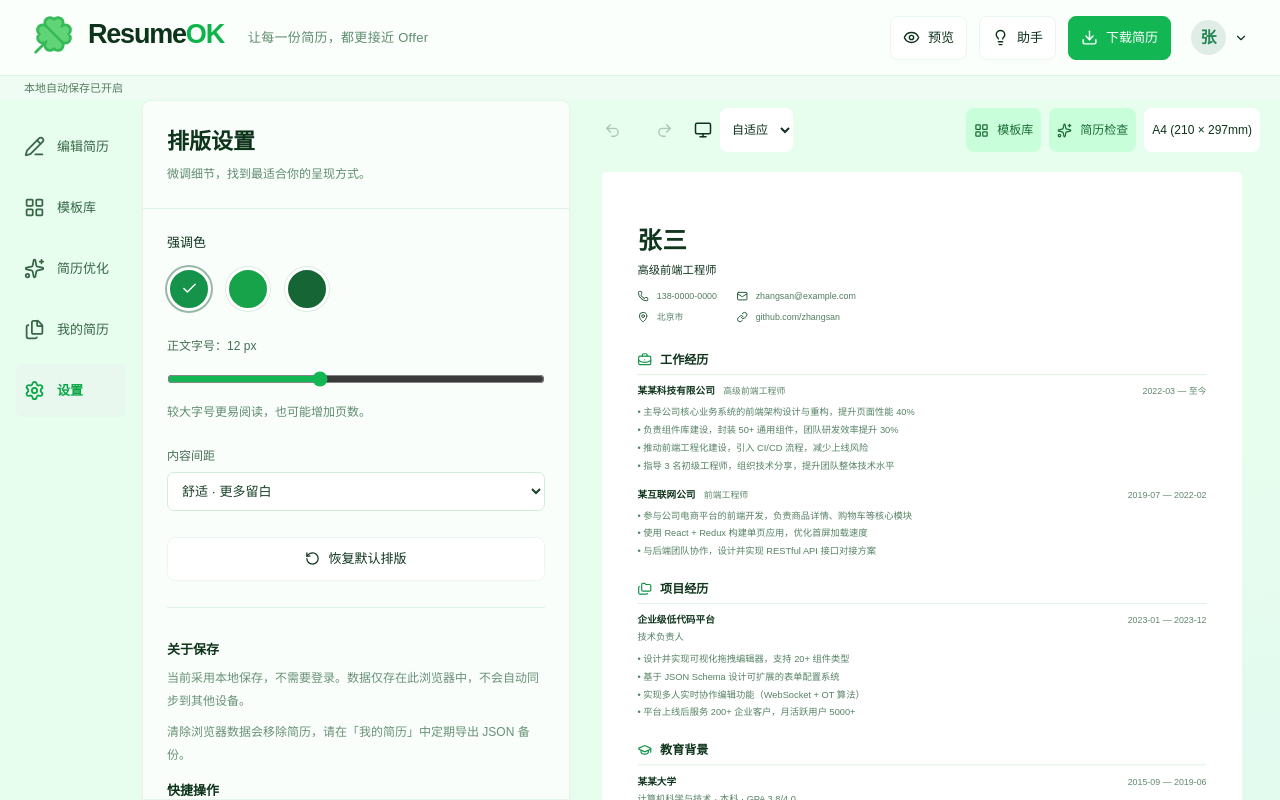
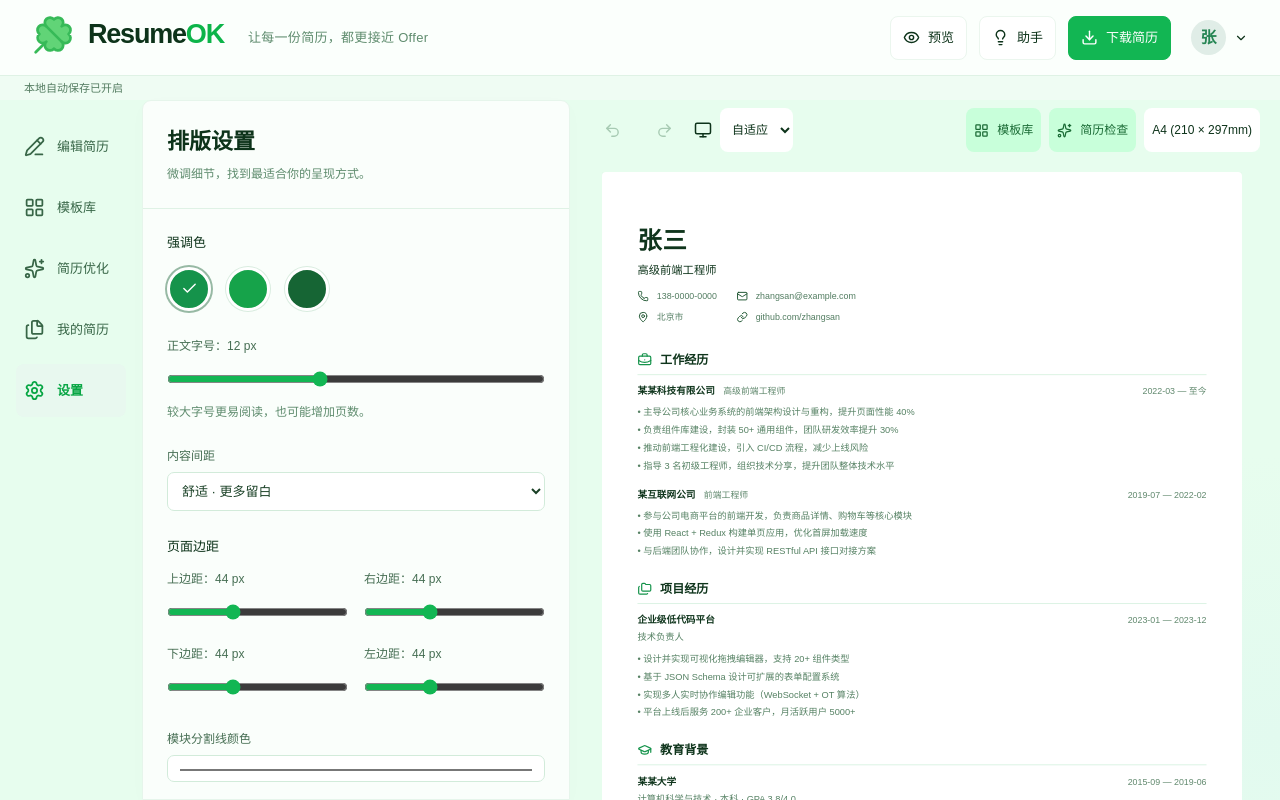
Before and after one commit to WWW-max/resume-ok, a Next.js app: page /editor in a window 1280 px wide. Both pictures are taken after a click on the button "打开设置". Built offline with nearby package versions, Linux system fonts and the light colour scheme.

Commit message:
feat: add global resume style controls

```diff
--- a/components/editor/SettingsPanel.tsx
+++ b/components/editor/SettingsPanel.tsx
@@ -69,6 +69,51 @@ export function SettingsPanel({
             <option value="compact">紧凑 · 更多内容</option>
           </select>
         </div>
+        <fieldset>
+          <legend>页面边距</legend>
+          <div className="grid grid-cols-2 gap-4">
+            {(
+              [
+                ["paddingTop", "上"],
+                ["paddingRight", "右"],
+                ["paddingBottom", "下"],
+                ["paddingLeft", "左"],
+              ] as const
+            ).map(([key, label]) => (
+              <div className={ui["field"]} key={key}>
+                <label htmlFor={key}>
+                  {label}边距：{appearance[key]} px
+                </label>
+                <input
+                  id={key}
+                  type="range"
+                  min={16}
+                  max={96}
+                  step={1}
+                  value={appearance[key]}
+                  onChange={(e) => update({ [key]: Number(e.target.value) })}
+                />
+              </div>
+            ))}
+          </div>
+        </fieldset>
+        <div className={ui["field"]}>
+          <label htmlFor="divider-color">模块分割线颜色</label>
+          <input
+            id="divider-color"
+            type="color"
+            value={appearance.dividerColor}
+            onChange={(e) => update({ dividerColor: e.target.value })}
+          />
+        </div>
+        <label className={ui["check-field"]}>
+          <input
+            type="checkbox"
+            checked={appearance.showIcons}
+            onChange={(e) => update({ showIcons: e.target.checked })}
+          />
+          显示模块标题与联系方式图标
+        </label>
         <button
           className={ui["soft-button"]}
           onClick={() =>
--- a/components/preview/ResumePreview.tsx
+++ b/components/preview/ResumePreview.tsx
@@ -113,6 +113,11 @@ export const ResumePreview = forwardRef<HTMLDivElement, { data: ResumeData }>(
           {
             "--resume-accent": accentColors[appearance.accent],
             "--resume-font-size": `${appearance.fontSize}px`,
+            "--resume-divider": appearance.dividerColor,
+            paddingTop: appearance.paddingTop,
+            paddingRight: appearance.paddingRight,
+            paddingBottom: appearance.paddingBottom,
+            paddingLeft: appearance.paddingLeft,
           } as CSSProperties
         }
       >
@@ -139,7 +144,7 @@ export const ResumePreview = forwardRef<HTMLDivElement, { data: ResumeData }>(
                 const ContactIcon = Icon as typeof Phone;
                 return typeof text === "string" && text ? (
                   <span key={i}>
-                    <ContactIcon size={14} />
+                    {appearance.showIcons && <ContactIcon size={14} />}
                     {text}
                   </span>
                 ) : null;
@@ -169,7 +174,7 @@ export const ResumePreview = forwardRef<HTMLDivElement, { data: ResumeData }>(
                   className={`${ui["resume-section"]} ${key === "skills" || key === "summary" ? "half-section" : ""}`}
                 >
                   <h2>
-                    <Icon size={18} />
+                    {appearance.showIcons && <Icon size={18} />}
                     {SECTION_LABELS[key]}
                   </h2>
                   {body}
--- a/lib/resume-appearance.ts
+++ b/lib/resume-appearance.ts
@@ -4,6 +4,12 @@ export interface ResumeAppearance {
   fontSize: number;
   spacing: "comfortable" | "compact";
   showBrand: boolean;
+  paddingTop: number;
+  paddingRight: number;
+  paddingBottom: number;
+  paddingLeft: number;
+  dividerColor: string;
+  showIcons: boolean;
 }
 export const defaultAppearance: ResumeAppearance = {
   template: "classic",
@@ -11,6 +17,12 @@ export const defaultAppearance: ResumeAppearance = {
   fontSize: 12,
   spacing: "comfortable",
   showBrand: false,
+  paddingTop: 44,
+  paddingRight: 44,
+  paddingBottom: 44,
+  paddingLeft: 44,
+  dividerColor: "#d3f0dd",
+  showIcons: true,
 };
 export const accentColors = {
   green: "#15934b",
--- a/lib/resume-library.ts
+++ b/lib/resume-library.ts
@@ -3,6 +3,7 @@ import {
   DEFAULT_SECTION_ORDER,
   type ResumeData,
 } from "./resume-data";
+import { defaultAppearance } from "./resume-appearance";
 export const STORAGE_KEY = "resumeok.library.v1";
 export interface ResumeDocument {
   id: string;
@@ -151,7 +152,14 @@ export function isResumeData(value: unknown): value is ResumeData {
       a.fontSize < 10 ||
       a.fontSize > 15 ||
       !["comfortable", "compact"].includes(String(a.spacing)) ||
-      typeof a.showBrand !== "boolean"
+      typeof a.showBrand !== "boolean" ||
+      ![a.paddingTop, a.paddingRight, a.paddingBottom, a.paddingLeft].every(
+        (padding) =>
+          typeof padding === "number" && padding >= 16 && padding <= 96,
+      ) ||
+      typeof a.dividerColor !== "string" ||
+      !/^#[0-9a-fA-F]{6}$/.test(a.dividerColor) ||
+      typeof a.showIcons !== "boolean"
     )
       return false;
   }
@@ -181,6 +189,16 @@ export function parseLibrary(raw: string): ResumeLibrary {
     const appearance = document.data.appearance;
     if (appearance.accent === "blue") appearance.accent = "fresh";
     if (appearance.accent === "slate") appearance.accent = "forest";
+    for (const key of [
+      "paddingTop",
+      "paddingRight",
+      "paddingBottom",
+      "paddingLeft",
+      "dividerColor",
+      "showIcons",
+    ] as const) {
+      if (appearance[key] === undefined) appearance[key] = defaultAppearance[key];
+    }
   }
   if (
     !value.documents.every(
--- a/lib/ui-styles.ts
+++ b/lib/ui-styles.ts
@@ -62,7 +62,7 @@ export const ui = {
   "paper-size":
     "paper-size [margin:0_auto] [.preview-only_&]:mx-auto print:block! print:h-auto! print:overflow-visible! print:p-0! print:m-0! print:w-full! print:[&_>_div]:[transform:none]!",
   "resume-paper":
-    "resume-paper relative w-[794px] min-h-[1123px] bg-[#fff] p-11 text-[#0f351c] shadow-[0_6px_32px_#1b562e12] rounded-[5px] [overflow-wrap:anywhere] text-[length:var(--resume-font-size,_12px)] leading-[1.75] isolate border-[#d3f0dd] print:shadow-none print:rounded-none [&_*]:border-[#d3f0dd]",
+    "resume-paper relative w-[794px] min-h-[1123px] bg-[#fff] text-[#0f351c] shadow-[0_6px_32px_#1b562e12] rounded-[5px] [overflow-wrap:anywhere] text-[length:var(--resume-font-size,_12px)] leading-[1.75] isolate border-[color:var(--resume-divider,_#d3f0dd)] print:shadow-none print:rounded-none [&_*]:border-[color:var(--resume-divider,_#d3f0dd)]",
   "resume-header":
     "resume-header flex justify-between gap-5 mt-[22px] mb-[30px] [&_h1]:text-[30px] [&_h1]:font-bold [&_h1]:leading-[1.3] [&_h1]:tracking-[1px] [.template-minimal_&]:[border-bottom:2px_solid_var(--resume-accent)] [.template-minimal_&]:pb-[22px] [.template-modern_&]:bg-[#eff6f2] [.template-modern_&]:[border-left:5px_solid_var(--resume-accent)] [.template-modern_&]:[padding:22px] [.template-modern_&]:mx-[-10px] [.spacing-compact_&]:mb-5",
   "resume-school-logo":
@@ -74,7 +74,7 @@ export const ui = {
   "resume-sections":
     "resume-sections grid grid-cols-[1fr_1fr] gap-[22px_36px] [.template-minimal_&]:block [.spacing-compact_&]:gap-[15px_28px]",
   "resume-section":
-    "resume-section col-span-full min-w-0 [&.half-section]:col-span-1 [&_h2]:flex [&_h2]:items-center [&_h2]:gap-[10px] [&_h2]:[border-bottom:1px_solid_#d3f0dd] [&_h2]:pb-[5px] [&_h2]:mb-[10px] [&_h2]:text-[15px] [&_h2]:font-semibold [&_h2_svg]:text-[color:var(--resume-accent,_#16632f)] [&_article_+_article]:mt-[15px] print:[&_article]:[break-inside:avoid] print:[&_h2]:[break-after:avoid] [.template-minimal_&]:mb-6 [.template-minimal_&]:[&_h2]:[border-bottom:none] [.template-modern_&]:[&_h2]:text-[color:var(--resume-accent)] [.spacing-compact_&]:[&_article_+_article]:mt-[10px]",
+    "resume-section col-span-full min-w-0 [&.half-section]:col-span-1 [&_h2]:flex [&_h2]:items-center [&_h2]:gap-[10px] [&_h2]:[border-bottom:1px_solid_var(--resume-divider,_#d3f0dd)] [&_h2]:pb-[5px] [&_h2]:mb-[10px] [&_h2]:text-[15px] [&_h2]:font-semibold [&_h2_svg]:text-[color:var(--resume-accent,_#16632f)] [&_article_+_article]:mt-[15px] print:[&_article]:[break-inside:avoid] print:[&_h2]:[break-after:avoid] [.template-minimal_&]:mb-6 [.template-minimal_&]:[&_h2]:[border-bottom:none] [.template-modern_&]:[&_h2]:text-[color:var(--resume-accent)] [.spacing-compact_&]:[&_article_+_article]:mt-[10px]",
   "resume-row":
     "resume-row flex justify-between gap-3 items-baseline [&_h3]:text-[12px] [&_h3]:font-bold [&_h3_span]:font-normal [&_h3_span]:text-[#60886d] [&_h3_span]:ml-[7px] [&_h3_span]:text-[11px] [&_time]:text-[#60886d] [&_time]:whitespace-nowrap [&_time]:text-[11px]",
   "resume-description":
```
Also changed, not shown: 1 other file (tests, documents, lock files or other folders).
